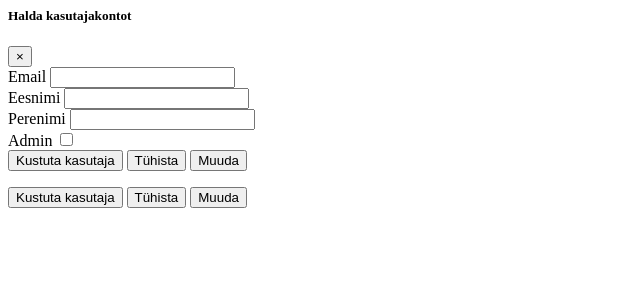
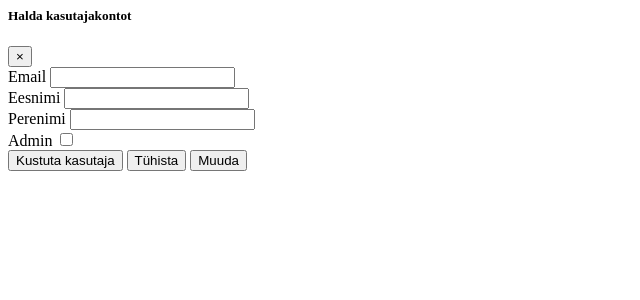
Before and after one commit to DTI-tudengite-tarkvaraprojektid/timeline-app, a PHP site: template templates/app/_edit_user_modal.twig in a window 1280 px wide. Shown: the top 300 px of the page, without its empty margins (0-640 px from the left). Run offline with PHP 8.4, Linux system fonts and the light colour scheme; the template is opened without the code that fills it, so the values that code supplies are empty; some libraries are stand-ins or nearby versions.

Commit message:
fixed bug

```diff
--- a/templates/app/_edit_user_modal.twig
+++ b/templates/app/_edit_user_modal.twig
@@ -29,14 +29,9 @@
                     <div class="modal-footer">
                         <button type="button" class="btn btn-outline-danger">Kustuta kasutaja</button>
                         <button class="btn btn-secondary" data-dismiss="modal" type="button">Tühista</button>
-                        <button class="btn btn-primary" type="submit" name="editUser">Muuda</button>
+                        <button class="btn btn-dti" type="submit" name="editUser">Muuda</button>
                     </div>
                 </form>
-            </div>
-            <div class="modal-footer">
-                <button type="button" class="btn btn-outline-danger deleteUserButton">Kustuta kasutaja</button>
-                <button class="btn btn-secondary" data-dismiss="modal" type="button">Tühista</button>
-                <button id="edit-user-form-button" class="btn btn-dti" type="button">Muuda</button>
             </div>
         </div>
     </div>
```
